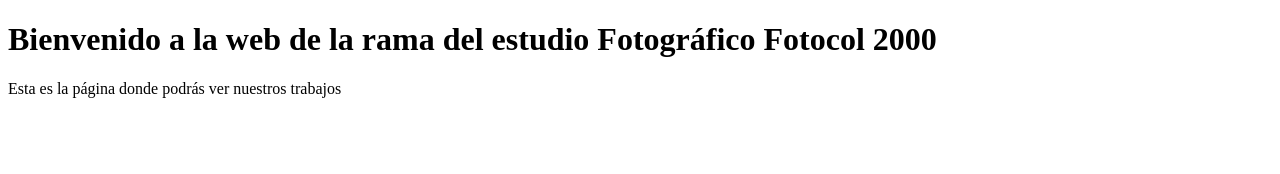
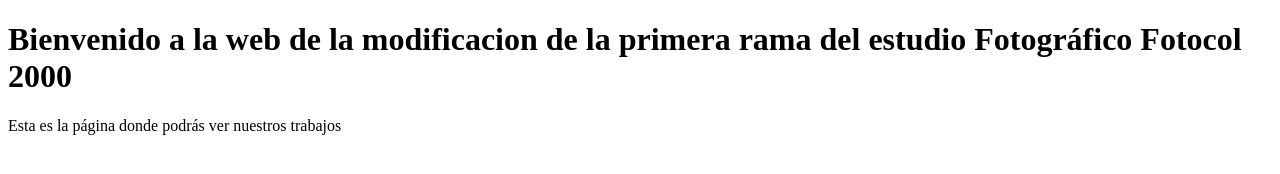
Before and after one commit to Mikesbar/pagina-web-cambio, a plain HTML site: page index.html in a window 1280 px wide. Drawn offline with Linux system fonts and the light colour scheme.

Commit message:
,odificacion rama 1
modificacion de la primnera rama

```diff
--- a/index.html
+++ b/index.html
@@ -7,7 +7,7 @@
 
 	<body>
 
-    <h1>Bienvenido a la web de la rama del estudio Fotográfico Fotocol 2000</h1>
+    <h1>Bienvenido a la web de la modificacion de la primera rama del estudio Fotográfico Fotocol 2000</h1>
     <p>Esta es la página donde podrás ver nuestros trabajos</p>
 
 </body>
```
